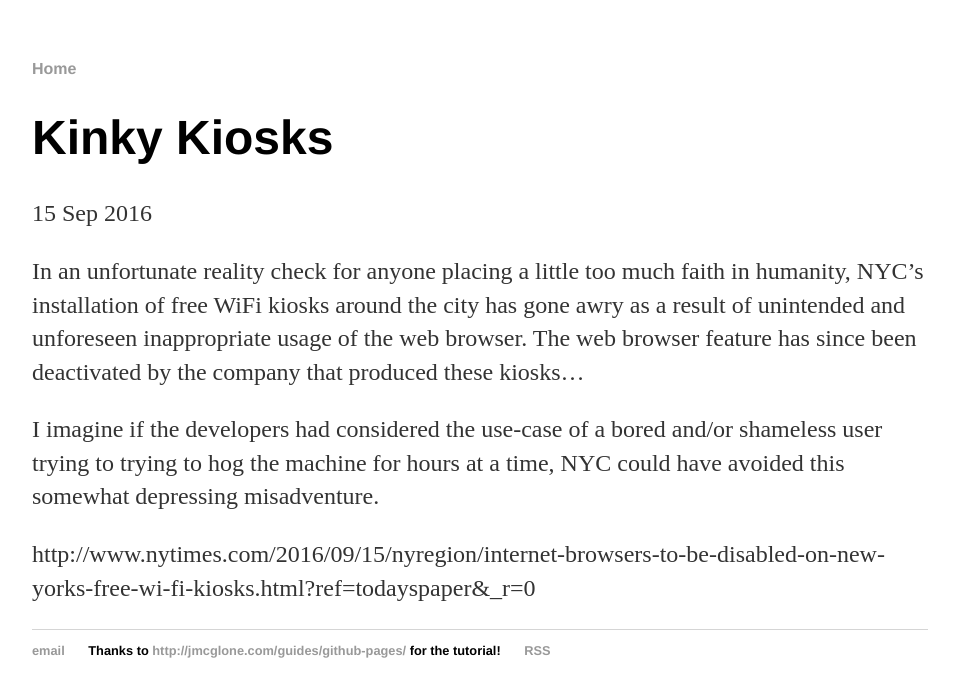
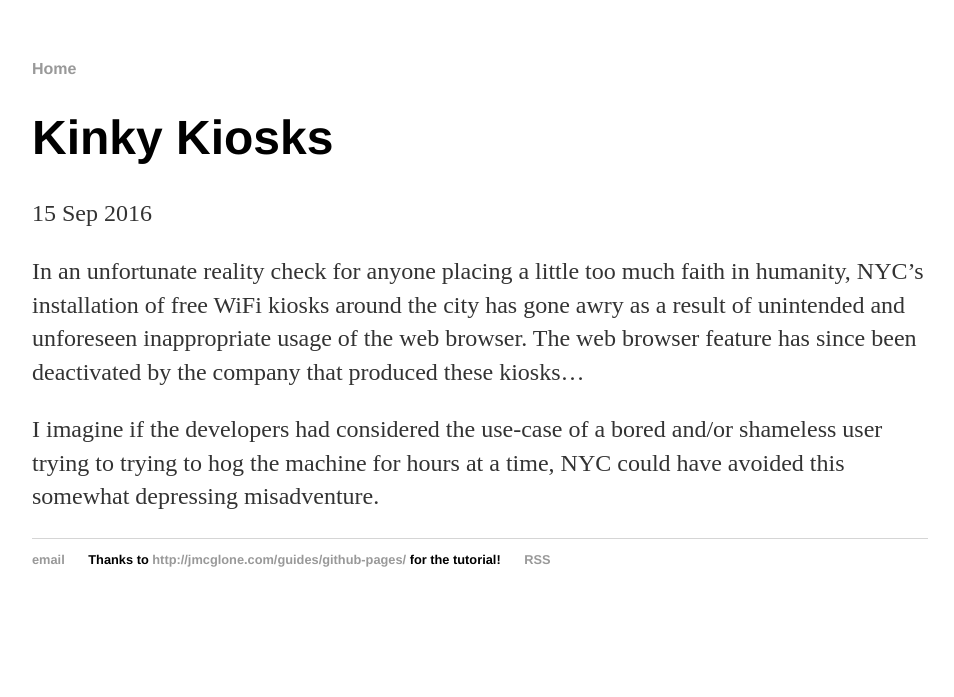
Before and after one commit to waltermblair/personal, a Jekyll site: the page built from _posts/2016-09-15-kiosks.md, in a window 1280 px wide. Shown: the top 697 px of the page, without its empty margins (160-1114 px from the left). Built offline with Jekyll 4.4.1, drawn with Linux system fonts in a browser that asks for light colours.

Commit message:
Update 2016-09-15-kiosks.md

```diff
--- a/_posts/2016-09-15-kiosks.md
+++ b/_posts/2016-09-15-kiosks.md
@@ -7,4 +7,4 @@ In an unfortunate reality check for anyone placing a little too much faith in hu
 
 I imagine if the developers had considered the use-case of a bored and/or shameless user trying to trying to hog the machine for hours at a time, NYC could have avoided this somewhat depressing misadventure.
 
-http://www.nytimes.com/2016/09/15/nyregion/internet-browsers-to-be-disabled-on-new-yorks-free-wi-fi-kiosks.html?ref=todayspaper&_r=0
+[](http://www.nytimes.com/2016/09/15/nyregion/internet-browsers-to-be-disabled-on-new-yorks-free-wi-fi-kiosks.html?ref=todayspaper&_r=0)
```
